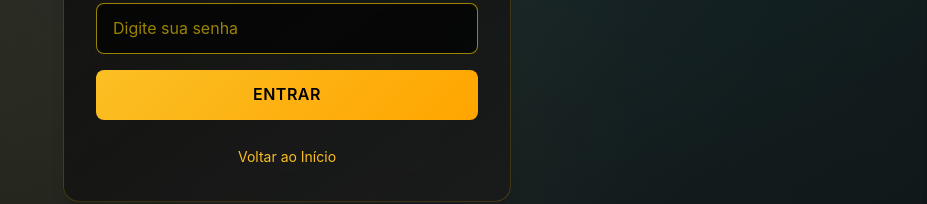
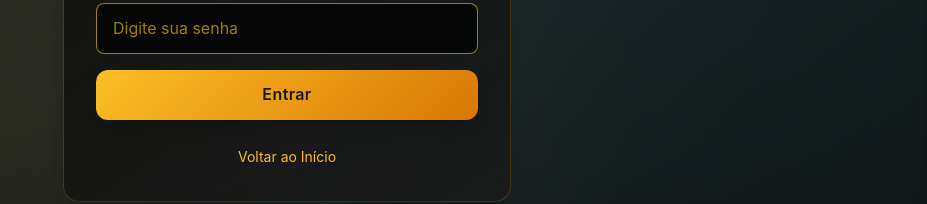
Before and after one commit to LordErl/ItSells2, a React (Vite) app: page /login in a window 1280 px wide. Shown: the part 510-714 px from the top of the page, without its empty margins (353-1280 px from the left). Built offline with nearby package versions, Linux system fonts and the light colour scheme; no server answers; the database is empty.

Commit message:
auto-commit for 5f973131-eea0-4b22-8efd-09cd8e6dd7b1

```diff
--- a/src/App.css
+++ b/src/App.css
@@ -102,23 +102,50 @@ body {
   box-shadow: var(--shadow-xl), 0 0 30px rgba(251, 191, 36, 0.15);
 }
 
-/* Buttons */
+/* Buttons - Enhanced Premium with Micro-interactions */
 .btn-luxury {
-  background: linear-gradient(135deg, var(--gold) 0%, #FFA500 100%);
-  color: #000;
+  position: relative;
+  background: linear-gradient(135deg, var(--gold-400), var(--gold-600));
+  color: var(--gray-900);
+  font-family: 'Inter', sans-serif;
   font-weight: 600;
   padding: 0.75rem 1.5rem;
-  border-radius: 0.5rem;
+  border-radius: var(--radius-md);
   border: none;
   cursor: pointer;
-  transition: all 0.3s ease;
-  text-transform: uppercase;
-  letter-spacing: 0.5px;
+  transition: all var(--transition-premium);
+  text-transform: none;
+  letter-spacing: 0.025em;
+  box-shadow: var(--shadow-lg);
+  overflow: hidden;
+  transform: translateY(0);
+}
+
+.btn-luxury::before {
+  content: '';
+  position: absolute;
+  top: 0;
+  left: -100%;
+  width: 100%;
+  height: 100%;
+  background: linear-gradient(90deg, transparent, rgba(255,255,255,0.4), transparent);
+  transition: left 0.6s ease;
+  z-index: 1;
 }
 
 .btn-luxury:hover {
   transform: translateY(-2px);
-  box-shadow: 0 8px 25px rgba(255, 215, 0, 0.4);
+  box-shadow: var(--shadow-xl), 0 0 30px rgba(251, 191, 36, 0.4);
+  background: linear-gradient(135deg, var(--gold-300), var(--gold-500));
+}
+
+.btn-luxury:hover::before {
+  left: 100%;
+}
+
+.btn-luxury:active {
+  transform: translateY(-1px);
+  transition: all var(--transition-fast);
 }
 
 /* Loading Spinner */
```
